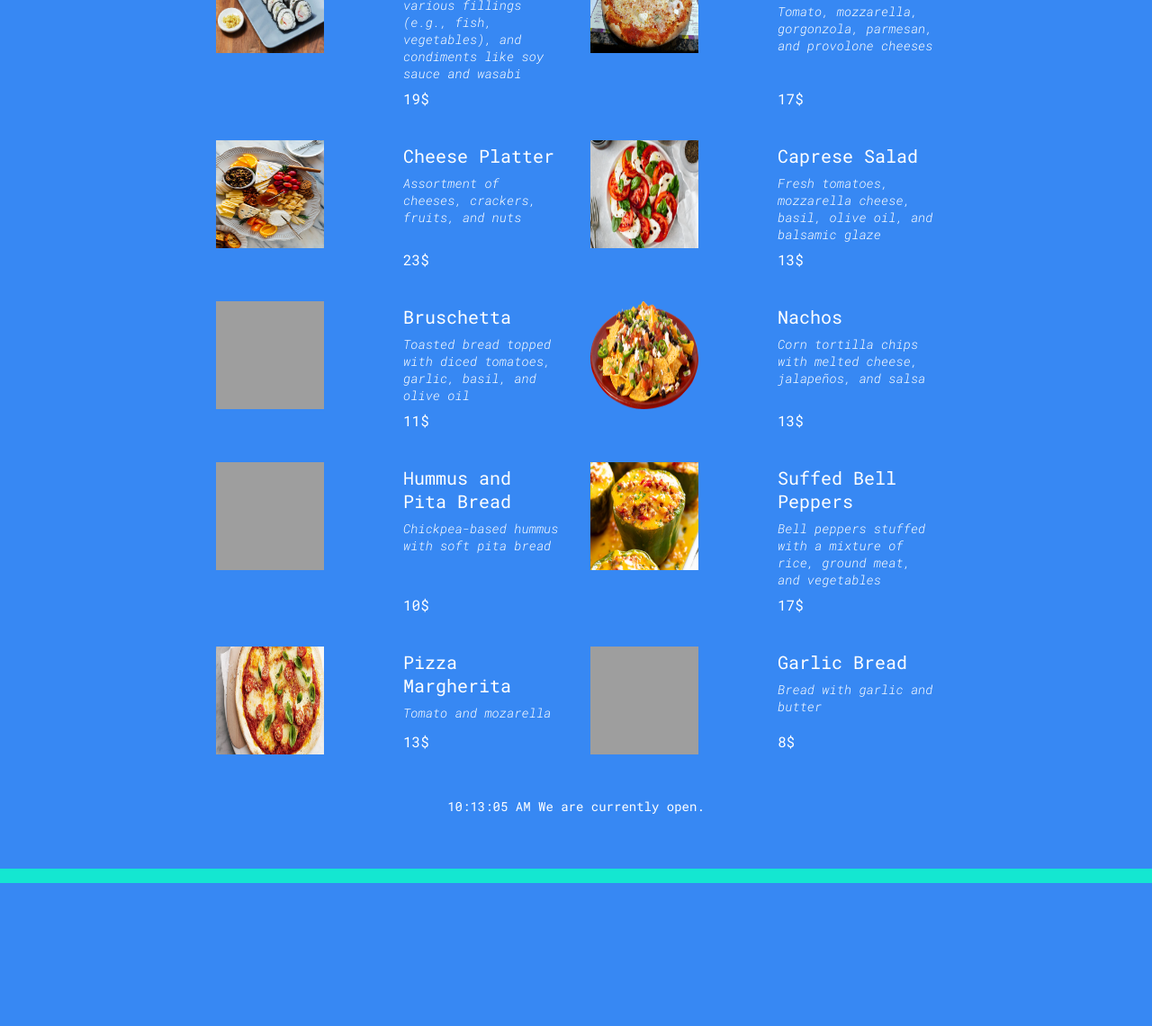
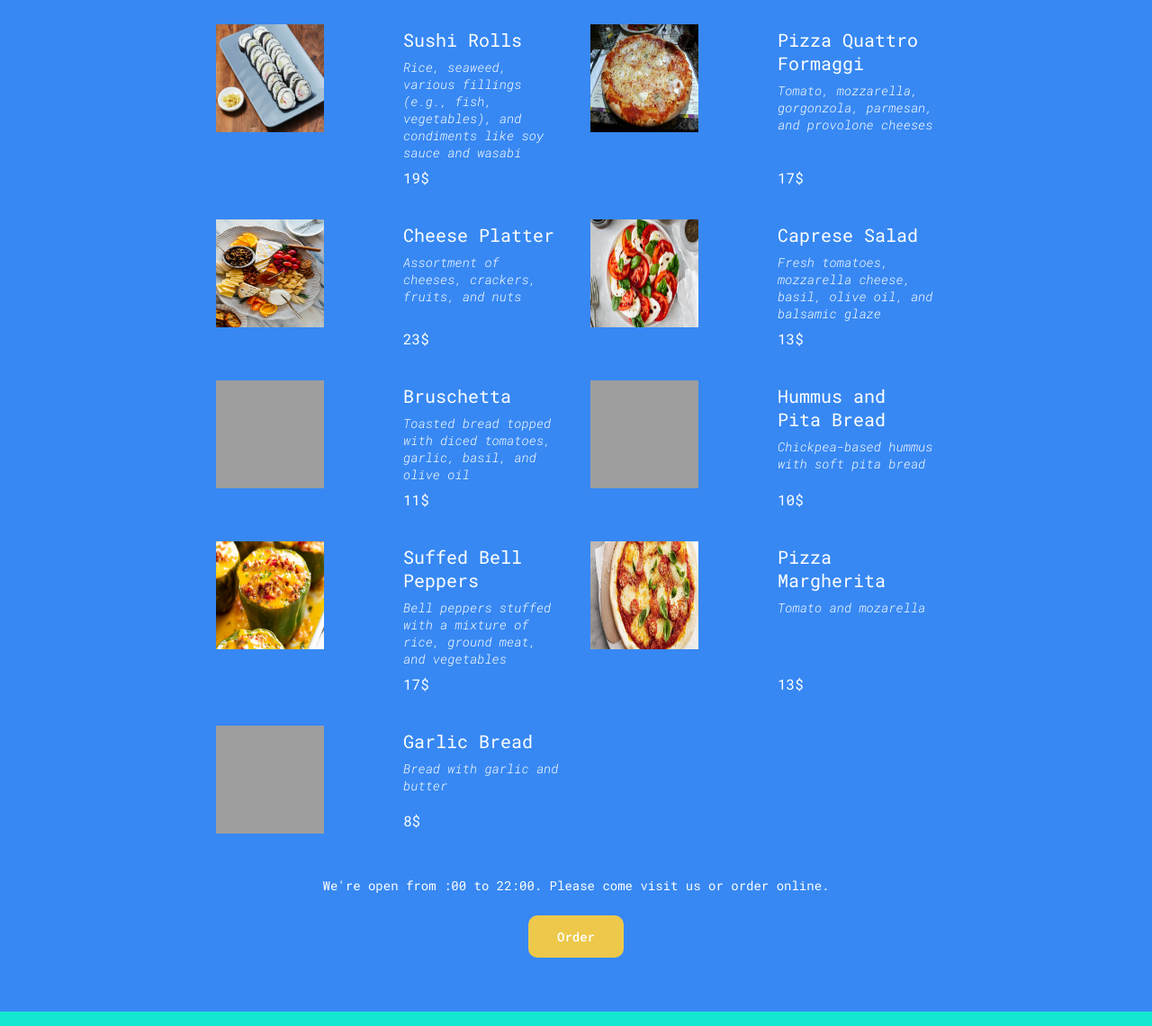
Before and after one commit to iamsabitak/Food-Menu_React.js_01, a React app: page / in a window 1280 px wide. Shown: the part 305-1446 px from the top of the page at 90% size. Before the commit the page ends 1287 px from the top, so only its background shows below. Built offline with nearby package versions, Linux system fonts and the light colour scheme; grey boxes are pictures that could not be loaded.

Commit message:
some css implemented

```diff
--- a/src/index.css
+++ b/src/index.css
@@ -12,7 +12,7 @@ html {
 
 body {
   font-family: "Roboto Mono", sans-serif;
-  color: #252525;
+  color: white;
   font-weight: 400;
   background-color: #3788f3;
   border-bottom: 1.6rem solid #14e7d1;
@@ -175,6 +175,7 @@ body {
   padding: 1.4rem 3.2rem;
   cursor: pointer;
   transition: all 0.2s;
+  border-radius: 10px;
 }
 
 .btn:hover {
--- a/src/index.js
+++ b/src/index.js
@@ -47,7 +47,7 @@ const snacksMenuData = [
     ingredients: "Corn tortilla chips with melted cheese, jalapeños, and salsa",
     price: 10,
     photoName: "menu/nachos.jpeg",
-    soldOut: false,
+    soldOut: true,
   },
   {
     name: "Hummus and Pita Bread",
@@ -80,6 +80,49 @@ const snacksMenuData = [
   },
 ];
 
+
+const Menu = () => {
+  const snacksData = snacksMenuData;
+  // const snacksData = [];
+  const numPizza = snacksData.length;
+
+  return (
+    <div className="menu">
+      <h2>Our Menu</h2>
+     <p>Authentic Italian cuisine. 10 creative dishes to choose from .All from our stone oven. all organic, all delicious.</p>
+      {numPizza > 0 ? (
+        <ul className="snacks">
+          {snacksData.map((snacks) => (
+            <Snacks
+              snacksDataObj={snacks}
+              key={snacks.name}
+              // name={snacks.name}
+              // ingredients={snacks.ingredients}
+              // price={snacks.price}
+              // photoName={snacks.photoName}
+            />
+          ))}
+        </ul>
+      ) : (
+        <p>Wr are still working on our menu please come back later :)</p>
+      )}
+    </div>
+  );
+};
+function Snacks({ snacksDataObj }) {
+  console.log(snacksDataObj);
+  if (snacksDataObj.soldOut) return null;
+  return (
+    <li className="snacks">
+      <img src={snacksDataObj.photoName} alt={snacksDataObj.name} />
+      <div>
+        <h3>{snacksDataObj.name}</h3>
+        <p>{snacksDataObj.ingredients}</p>
+        <span>{`${snacksDataObj.price + 3}$`}</span>
+      </div>
+    </li>
+  );
+}
 function App() {
   return (
     <div className="container">
@@ -97,37 +140,7 @@ const Header = () => {
     </div>
   );
 };
-function Snacks(props) {
-  return (
-    <li className="snacks">
-      <img src={props.snacksDataObj.photoName} alt={props.snacksDataObj.name} />
-      <div>
-        <h3>{props.snacksDataObj.name}</h3>
-        <p>{props.snacksDataObj.ingredients}</p>
-        <span>{`${props.snacksDataObj.price + 3}$`}</span>
-      </div>
-    </li>
-  );
-}
-const Menu = () => {
-  return (
-    <div className="menu">
-      <h2>Our Menu</h2>
-      <ul className="snacks">
-        {snacksMenuData.map((snacks) => (
-          <Snacks
-            snacksDataObj={snacks}
-            key={snacks.name}
-            // name={snacks.name}
-            // ingredients={snacks.ingredients}
-            // price={snacks.price}
-            // photoName={snacks.photoName}
-          />
-        ))}
-      </ul>
-    </div>
-  );
-};
+
 const Footer = () => {
   const hour = new Date().getHours();
   console.log(hour);
@@ -144,12 +157,34 @@ const Footer = () => {
   return (
     <div>
       <footer className="footer">
-        {new Date().toLocaleTimeString()} We are currently open.
+        {/* {isOpen===true?"We are currently open.":"Sorry Closed."}  */}
+        {isOpen ? (
+          <Order closeHour={closeHour} />
+        ) : (
+          <p>
+            We are Happy to welcome you between {openHour}:00 and {closeHour}:00.
+          </p>
+        )}
       </footer>
     </div>
   );
-  //   return React.createElement('footer', null , `${new Date().toLocaleTimeString()} We're currently open.`) // instead of this
 };
+const Order = ({openHour,closeHour}) => {
+  return (
+    <>
+      <div className="order">
+        <p>
+          We're open from {openHour}:00 to {closeHour}:00. Please come visit us or order
+          online.
+        </p>
+        <button className="btn">
+          Order
+        </button>
+      </div>
+    </>
+  );
+};
+//   return React.createElement('footer', null , `${new Date().toLocaleTimeString()} We're currently open.`) // instead of this
 
 const container = ReactDOM.createRoot(document.getElementById("root"));
 container.render(
```
